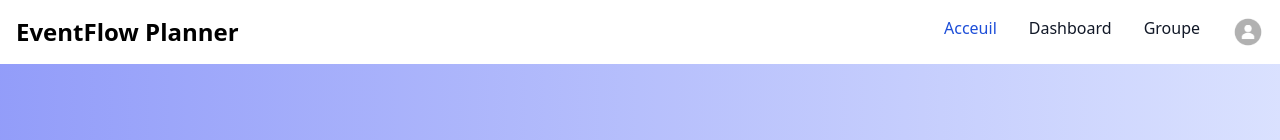
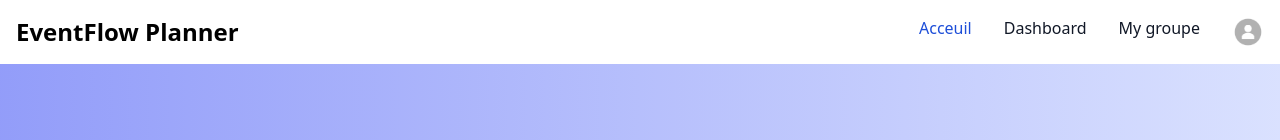
Before and after one commit to PureLeafGreen/applicationTache, a React (Create React App) app in the folder application-tache-react/: page / in a window 1280 px wide. Shown: the top 140 px of the page. Built offline with nearby package versions, Linux system fonts and the light colour scheme; sample sign-in values are in the browser's storage.

Commit message:
Lien afficher en fonction si un utilisateur existe et quil est dans un groupe ou non

```diff
--- a/application-tache-react/src/Components/Navbar.js
+++ b/application-tache-react/src/Components/Navbar.js
@@ -54,16 +54,16 @@ function Navbar() {
                                 <a  onClick={function () {navigate("/login")}} className="block py-2 px-3 text-gray-900 rounded hover:bg-gray-100 md:hover:bg-transparent md:border-0 md:hover:text-blue-700 md:p-0 dark:text-white md:dark:hover:text-blue-500 dark:hover:bg-gray-700 dark:hover:text-white md:dark:hover:bg-transparent">Se connecter</a>
                             </li>
                         }
-                        { !user.group ? <></> :
+                        {user && user.group === null && (
                             <li>
-                                <a onClick={function () {navigate("/user/group")}} className="block py-2 px-3 text-gray-900 rounded hover:bg-gray-100 md:hover:bg-transparent md:border-0 md:hover:text-blue-700 md:p-0 dark:text-white md:dark:hover:text-blue-500 dark:hover:bg-gray-700 dark:hover:text-white md:dark:hover:bg-transparent">Groupe</a>
+                                <a onClick={() => navigate("/user/group")} className="block py-2 px-3 text-gray-900 rounded hover:bg-gray-100 md:hover:bg-transparent md:border-0 md:hover:text-blue-700 md:p-0 dark:text-white md:dark:hover:text-blue-500 dark:hover:bg-gray-700 dark:hover:text-white md:dark:hover:bg-transparent">Groupe</a>
                             </li>
-                        }
-                        { user.group ? <></> :
+                        )}
+                        {user && user.group !== null && (
                             <li>
-                                <a onClick={function () {navigate("/user/mygroup")}} className="block py-2 px-3 text-gray-900 rounded hover:bg-gray-100 md:hover:bg-transparent md:border-0 md:hover:text-blue-700 md:p-0 dark:text-white md:dark:hover:text-blue-500 dark:hover:bg-gray-700 dark:hover:text-white md:dark:hover:bg-transparent">Groupe</a>
+                                <a onClick={function () {navigate("/user/mygroup")}} className="block py-2 px-3 text-gray-900 rounded hover:bg-gray-100 md:hover:bg-transparent md:border-0 md:hover:text-blue-700 md:p-0 dark:text-white md:dark:hover:text-blue-500 dark:hover:bg-gray-700 dark:hover:text-white md:dark:hover:bg-transparent">My groupe</a>
                             </li>
-                        }
+                        )}
                         {user && (
                             <li className="relative group">
                                 <button onClick={() => setIsUserNavOpen(!isUserNavOpen)} className="flex items-center focus:outline-none">
```
